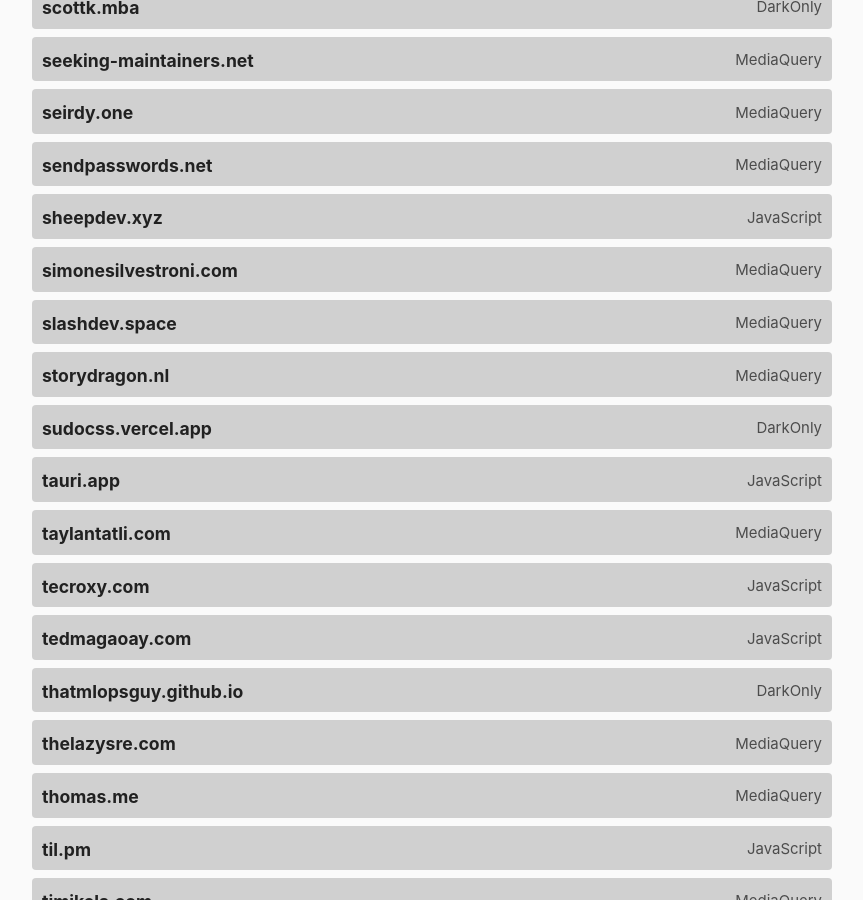
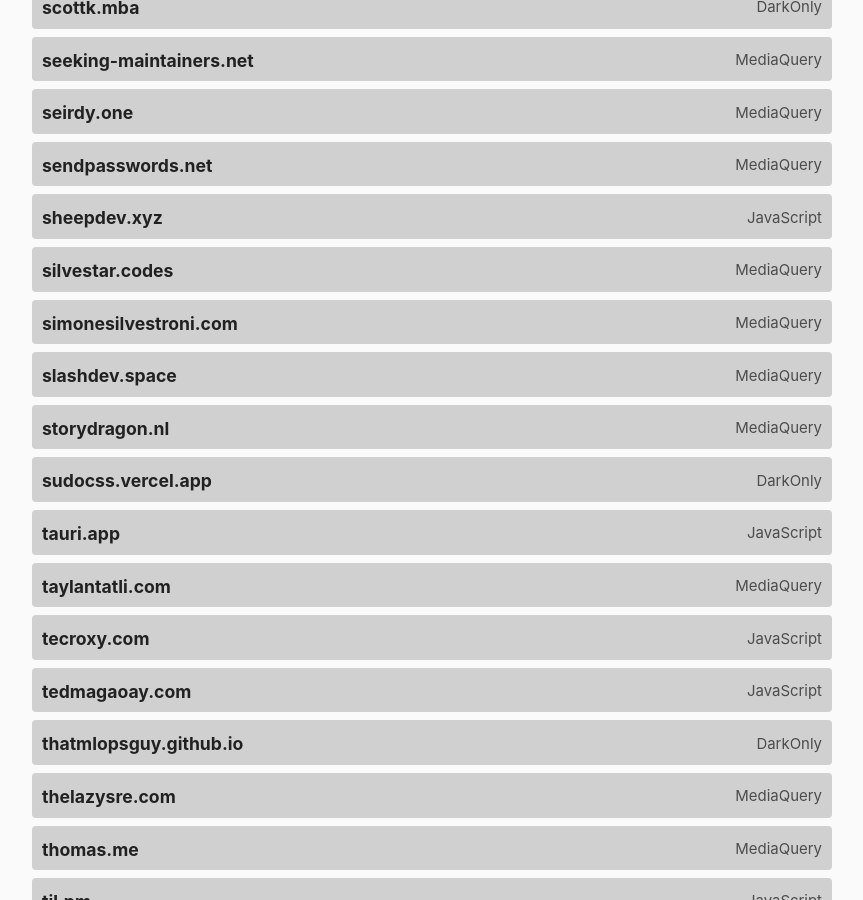
Before and after one commit to garritfra/darktheme.club, a Jekyll site: the page built from index.md, in a window 1280 px wide and 900 px high, scrolled down 6424 px. Shown: the whole window, without its empty margins (208-1071 px from the left). Built offline with Jekyll 4.4.1, drawn with Linux system fonts in a browser that asks for light colours.

Commit message:
Adding silvestar.codes

```diff
--- a/_data/sites.yml
+++ b/_data/sites.yml
@@ -687,3 +687,8 @@
   url: https://zwbetz.com/
   method: javascript
   last_checked: 2024-02-27
+
+- domain: silvestar.codes
+  url: https://www.silvestar.codes/
+  method: mediaquery
+  last_checked: 2024-02-23
```
